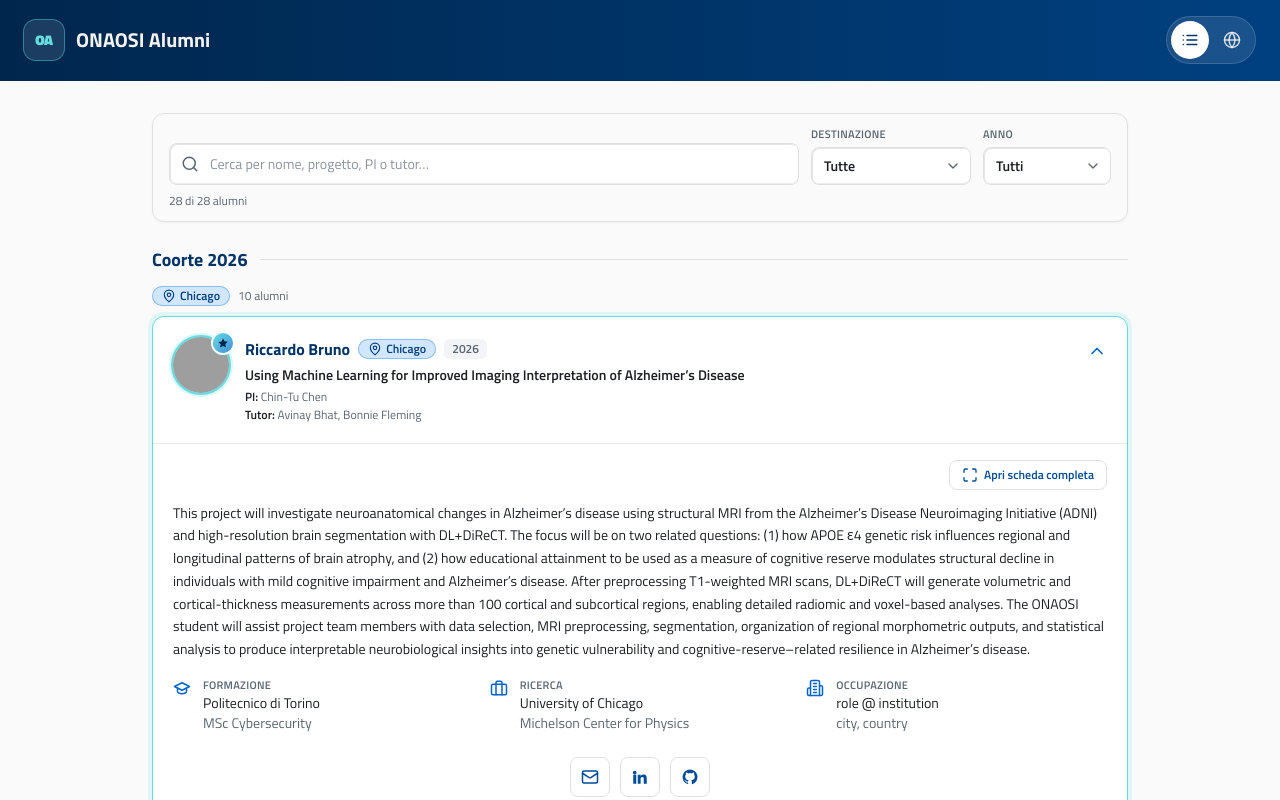
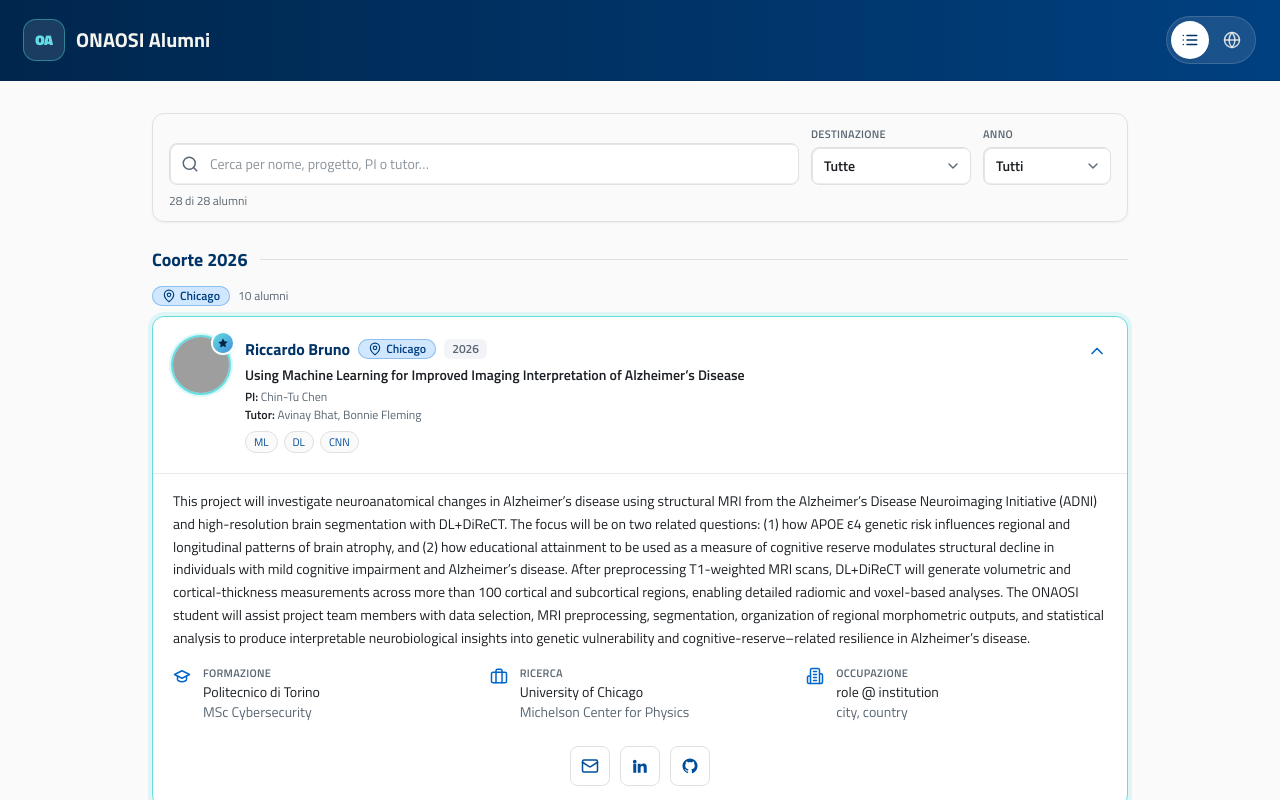
Before and after one commit to riccbru/ONAOSI-Alumni, a Next.js app: page / in a window 1280 px wide. Both pictures are taken after a click on the button 640 px from the left and 379 px from the top of the page. Shown: the top 800 px of the page. Built offline with nearby package versions, Linux system fonts and the light colour scheme; grey boxes are pictures that could not be loaded.

Commit message:
feat(ui): topics in card header; expand button only in drawer; unique deep-link id

```diff
--- a/src/components/AccordionItem.tsx
+++ b/src/components/AccordionItem.tsx
@@ -77,10 +77,14 @@ export function AccordionItem({
   alumnus,
   isOpen,
   onToggle,
+  allowExpand = false,
 }: {
   alumnus: Alumnus;
   isOpen: boolean;
   onToggle: () => void;
+  // Mostra il bottone "Apri scheda completa" (utile nel drawer; superfluo
+  // nella vista a lista, dove c'è già l'intero direttorio).
+  allowExpand?: boolean;
 }) {
   const reduce = useReducedMotion();
   const bodyId = useId();
@@ -89,6 +93,8 @@ export function AccordionItem({
 
   const pis = f.pis.filter(Boolean).join(", ");
   const tutors = f.tutors.filter(Boolean).join(", ");
+  const topics = f.topics.filter(Boolean);
+  const showExpand = allowExpand && profileModal !== null;
   const mailto = n.email && n.email.includes("@") ? `mailto:${n.email}` : null;
 
   // Abstract diviso in paragrafi sulle righe vuote (\n\n); i singoli \n restano.
@@ -164,6 +170,19 @@ export function AccordionItem({
                 )}
               </div>
             )}
+
+            {topics.length > 0 && (
+              <div className="mt-2 flex flex-wrap gap-1.5">
+                {topics.map((t) => (
+                  <span
+                    key={t}
+                    className="inline-flex items-center rounded-full border border-border bg-neutral-50 px-2 py-0.5 text-[11px] font-medium text-primary-700"
+                  >
+                    {t}
+                  </span>
+                ))}
+              </div>
+            )}
           </div>
 
           <motion.span
@@ -193,8 +212,8 @@ export function AccordionItem({
           >
             <div className="border-t border-border/70 px-4 pb-5 pt-4 sm:px-5">
               {/* Apre la scheda completa nel modale (lettura immersiva +
-                  link condivisibile). */}
-              {profileModal && (
+                  link condivisibile). Solo nel drawer: nella lista è superfluo. */}
+              {showExpand && profileModal && (
                 <div className="mb-3 flex justify-end">
                   <button
                     type="button"
--- a/src/components/AlumniAccordionList.tsx
+++ b/src/components/AlumniAccordionList.tsx
@@ -3,7 +3,7 @@
 import { motion, useReducedMotion } from "framer-motion";
 import { useMemo, useState } from "react";
 import type { Alumnus } from "@/types/alumni";
-import { sortForDisplay } from "@/lib/filters";
+import { alumnusId, sortForDisplay } from "@/lib/filters";
 import { AccordionItem } from "./AccordionItem";
 import { SearchIcon } from "./icons";
 
@@ -28,11 +28,14 @@ export function EmptyState({ message }: { message: string }) {
 export function AlumniAccordionList({
   alumni,
   stagger = false,
+  allowExpand = false,
 }: {
   alumni: Alumnus[];
   stagger?: boolean;
+  // Propagato agli item: abilita il bottone "Apri scheda completa" (drawer).
+  allowExpand?: boolean;
 }) {
-  const [openSlug, setOpenSlug] = useState<string | null>(null);
+  const [openId, setOpenId] = useState<string | null>(null);
   const reduce = useReducedMotion();
 
   // Team Leader in cima, poi per cognome.
@@ -45,15 +48,17 @@ export function AlumniAccordionList({
   return (
     <ul className="flex flex-col gap-3">
       {ordered.map((a, i) => {
+        const id = alumnusId(a);
         const content = (
           <AccordionItem
             alumnus={a}
-            isOpen={openSlug === a.slug}
-            onToggle={() => setOpenSlug((cur) => (cur === a.slug ? null : a.slug))}
+            isOpen={openId === id}
+            onToggle={() => setOpenId((cur) => (cur === id ? null : id))}
+            allowExpand={allowExpand}
           />
         );
         return (
-          <li key={a.slug}>
+          <li key={id}>
             {stagger && !reduce ? (
               <motion.div
                 initial={{ opacity: 0, y: 8 }}
--- a/src/components/AlumniExplorer.tsx
+++ b/src/components/AlumniExplorer.tsx
@@ -11,6 +11,7 @@ import { ListView } from "./ListView";
 import { ProfileModal } from "./ProfileModal";
 import { ProfileModalProvider } from "./ProfileModalContext";
 import type { ViewMode } from "./ViewToggle";
+import { alumnusId } from "@/lib/filters";
 
 // Il globo è pesante (WebGL): niente SSR, caricato alla bisogna. Durante il
 // download del chunk mostriamo lo skeleton del mappamondo.
@@ -25,43 +26,44 @@ export function AlumniExplorer({
   alumni,
   initialView = "list",
   initialCity = null,
-  initialAlumnusSlug = null,
+  initialAlumnusId = null,
 }: {
   alumni: Alumnus[];
   // Stato iniziale deciso dal server (dai query param): evita il flash al
   // refresh perché l'HTML arriva già con la vista corretta.
   initialView?: ViewMode;
   initialCity?: Destination | null;
-  initialAlumnusSlug?: string | null;
+  initialAlumnusId?: string | null;
 }) {
   // Il globo 3D viene montato (e il suo contesto WebGL creato) solo quando si
   // è in vista mappa.
   const [view, setView] = useState<ViewMode>(initialView);
   const [selected, setSelected] = useState<Destination | null>(initialCity);
-  // Slug del profilo aperto nel modale (null ⇒ chiuso). Deep-linkabile.
-  const [profileSlug, setProfileSlug] = useState<string | null>(initialAlumnusSlug);
+  // Id del record aperto nel modale (null ⇒ chiuso). Deep-linkabile. Usiamo
+  // alumnusId (non lo slug) perché la stessa persona può avere più record.
+  const [profileId, setProfileId] = useState<string | null>(initialAlumnusId);
 
-  const bySlug = useMemo(
-    () => new Map(alumni.map((a) => [a.slug, a])),
+  const byId = useMemo(
+    () => new Map(alumni.map((a) => [alumnusId(a), a])),
     [alumni],
   );
-  const profile = profileSlug ? bySlug.get(profileSlug) ?? null : null;
+  const profile = profileId ? byId.get(profileId) ?? null : null;
 
   // Sincronizzazione stato → URL (replaceState: niente nuove voci di history).
   useEffect(() => {
     const params = new URLSearchParams();
     if (view !== "list") params.set("view", view);
     if (selected) params.set("city", selected);
-    if (profileSlug) params.set("alumnus", profileSlug);
+    if (profileId) params.set("alumnus", profileId);
     const qs = params.toString();
     window.history.replaceState(null, "", qs ? `?${qs}` : window.location.pathname);
-  }, [view, selected, profileSlug]);
+  }, [view, selected, profileId]);
 
   const handleSelect = useCallback((d: Destination) => setSelected(d), []);
   const closeDrawer = useCallback(() => setSelected(null), []);
 
-  const openProfile = useCallback((a: Alumnus) => setProfileSlug(a.slug), []);
-  const closeProfile = useCallback(() => setProfileSlug(null), []);
+  const openProfile = useCallback((a: Alumnus) => setProfileId(alumnusId(a)), []);
+  const closeProfile = useCallback(() => setProfileId(null), []);
   const profileModal = useMemo(() => ({ openProfile }), [openProfile]);
 
   const isMap = view === "map";
--- a/src/components/CityDrawer.tsx
+++ b/src/components/CityDrawer.tsx
@@ -165,7 +165,7 @@ export function CityDrawer({
                           {items.length} {items.length === 1 ? "alumnus" : "alumni"}
                         </span>
                       </div>
-                      <AlumniAccordionList alumni={items} stagger />
+                      <AlumniAccordionList alumni={items} stagger allowExpand />
                     </section>
                   ))}
                 </div>
--- a/src/lib/filters.ts
+++ b/src/lib/filters.ts
@@ -6,6 +6,17 @@ export type DestinationFilter = "all" | Destination;
 /** Nome completo normalizzato. */
 export function fullName(a: Alumnus): string {
   return `${a.firstName} ${a.lastName}`;
+}
+
+/**
+ * Identificatore univoco di un RECORD alumnus. Lo `slug` da solo non basta: la
+ * stessa persona può avere più borse (anni/città diversi) e quindi più record
+ * con lo stesso slug. Combinando slug + destinazione + coorte otteniamo una
+ * chiave stabile e univoca, usata per le key React, lo stato di apertura e il
+ * deep-link (?alumnus=…).
+ */
+export function alumnusId(a: Alumnus): string {
+  return `${a.slug}--${a.fellowship.destination.toLowerCase()}-${a.fellowship.cohort}`;
 }
 
 /**
--- a/src/pages/index.tsx
+++ b/src/pages/index.tsx
@@ -2,13 +2,14 @@ import type { GetServerSideProps } from "next";
 import { AlumniExplorer } from "@/components/AlumniExplorer";
 import type { ViewMode } from "@/components/ViewToggle";
 import { getAllAlumni } from "@/lib/alumni";
+import { alumnusId } from "@/lib/filters";
 import type { Alumnus, Destination } from "@/types/alumni";
 
 type Props = {
   alumni: Alumnus[];
   initialView: ViewMode;
   initialCity: Destination | null;
-  initialAlumnusSlug: string | null;
+  initialAlumnusId: string | null;
 };
 
 /**
@@ -20,14 +21,14 @@ export default function HomePage({
   alumni,
   initialView,
   initialCity,
-  initialAlumnusSlug,
+  initialAlumnusId,
 }: Props) {
   return (
     <AlumniExplorer
       alumni={alumni}
       initialView={initialView}
       initialCity={initialCity}
-      initialAlumnusSlug={initialAlumnusSlug}
+      initialAlumnusId={initialAlumnusId}
     />
   );
 }
@@ -35,7 +36,7 @@ export default function HomePage({
 export const getServerSideProps: GetServerSideProps<Props> = async ({ query }) => {
   const alumni = getAllAlumni();
   const destinations = new Set(alumni.map((a) => a.fellowship.destination));
-  const slugs = new Set(alumni.map((a) => a.slug));
+  const ids = new Set(alumni.map(alumnusId));
 
   const initialView: ViewMode = query.view === "map" ? "map" : "list";
 
@@ -46,7 +47,7 @@ export const getServerSideProps: GetServerSideProps<Props> = async ({ query }) =
       : null;
 
   const rawAlumnus = Array.isArray(query.alumnus) ? query.alumnus[0] : query.alumnus;
-  const initialAlumnusSlug = rawAlumnus && slugs.has(rawAlumnus) ? rawAlumnus : null;
+  const initialAlumnusId = rawAlumnus && ids.has(rawAlumnus) ? rawAlumnus : null;
 
-  return { props: { alumni, initialView, initialCity, initialAlumnusSlug } };
+  return { props: { alumni, initialView, initialCity, initialAlumnusId } };
 };
```
Also changed, not shown: 2 other files (tests, documents, lock files or other folders).
